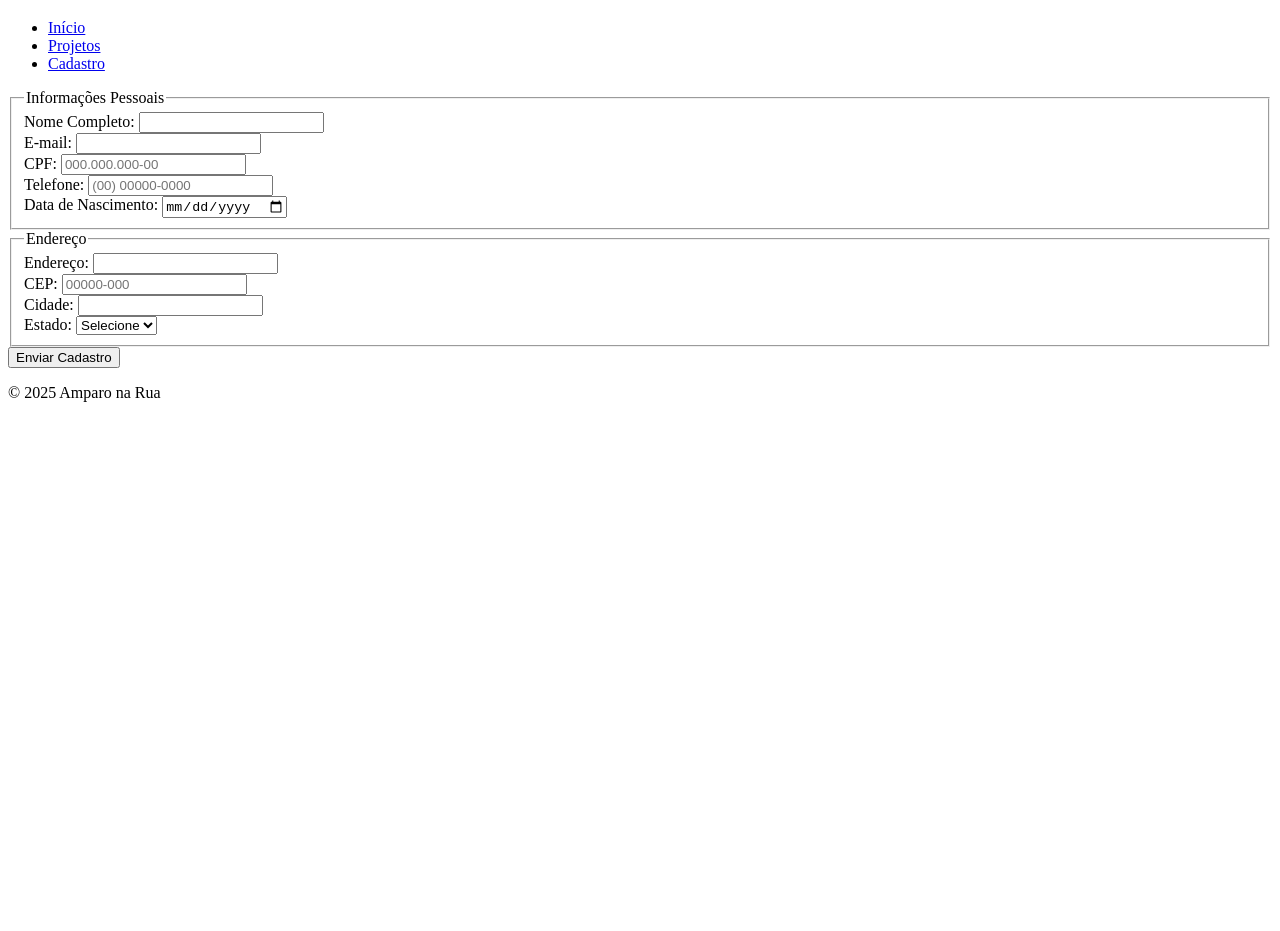
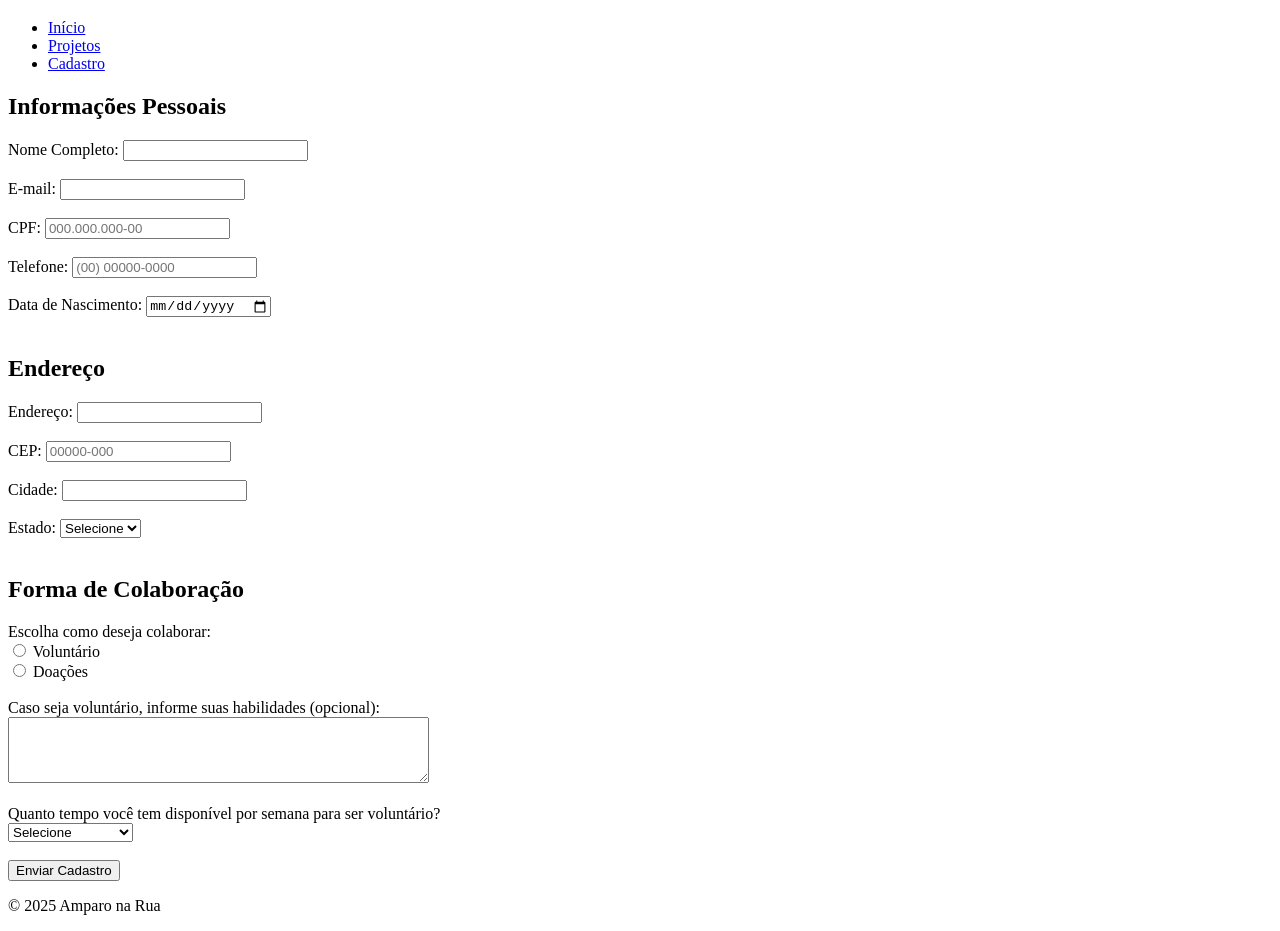
Before and after one commit to Airton1975/amparo-na-rua, a plain HTML site: page cadastro.html in a window 1280 px wide. Shown: the part 61-992 px from the top of the page. Before the commit the page ends 800 px from the top, so only its background shows below. Drawn offline with Linux system fonts and the light colour scheme.

Commit message:
Atualizei o projeto Amparo na Rua com melhorias na página inicial

```diff
--- a/cadastro.html
+++ b/cadastro.html
@@ -2,12 +2,13 @@
 <html lang="pt-BR">
 <head>
   <meta charset="UTF-8">
-  <title>Amparo na Rua - Cadastro de Voluntários e Doadores</title>
+  <meta name="viewport" content="width=device-width, initial-scale=1.0">
+  <title>Cadastro de Voluntários e Doadores - Amparo na Rua</title>
 </head>
 <body>
 
+  <header>
     <h1>Cadastro de Voluntários e Doadores</h1>
-
     <nav>
       <ul>
         <li><a href="index.html">Início</a></li>
@@ -15,38 +16,38 @@
         <li><a href="cadastro.html">Cadastro</a></li>
       </ul>
     </nav>
+  </header>
 
-  <form>
-    <fieldset>
-      <legend>Informações Pessoais</legend>
-
+  <main>
+    <section>
+      <h2>Informações Pessoais</h2>
+      <form action="processar_cadastro.php" method="POST">
         <label for="nome">Nome Completo:</label>
-      <input type="text" id="nome" name="nome" required><br>
+        <input type="text" id="nome" name="nome" required><br><br>
 
         <label for="email">E-mail:</label>
-      <input type="email" id="email" name="email" required><br>
+        <input type="email" id="email" name="email" required><br><br>
 
         <label for="cpf">CPF:</label>
-      <input type="text" id="cpf" name="cpf" pattern="\d{3}\.\d{3}\.\d{3}-\d{2}" placeholder="000.000.000-00" required><br>
+        <input type="text" id="cpf" name="cpf" pattern="\d{3}\.\d{3}\.\d{3}-\d{2}" placeholder="000.000.000-00" required><br><br>
 
         <label for="telefone">Telefone:</label>
-      <input type="tel" id="telefone" name="telefone" pattern="\(\d{2}\) \d{4,5}-\d{4}" placeholder="(00) 00000-0000" required><br>
+        <input type="tel" id="telefone" name="telefone" pattern="\(\d{2}\) \d{4,5}-\d{4}" placeholder="(00) 00000-0000" required><br><br>
 
         <label for="nascimento">Data de Nascimento:</label>
-      <input type="date" id="nascimento" name="nascimento" required><br>
-    </fieldset>
+        <input type="date" id="nascimento" name="nascimento" required><br><br>
+    </section>
 
-    <fieldset>
-      <legend>Endereço</legend>
-
+    <section>
+      <h2>Endereço</h2>
         <label for="endereco">Endereço:</label>
-      <input type="text" id="endereco" name="endereco" required><br>
+        <input type="text" id="endereco" name="endereco" required><br><br>
 
         <label for="cep">CEP:</label>
-      <input type="text" id="cep" name="cep" pattern="\d{5}-\d{3}" placeholder="00000-000" required><br>
+        <input type="text" id="cep" name="cep" pattern="\d{5}-\d{3}" placeholder="00000-000" required><br><br>
 
         <label for="cidade">Cidade:</label>
-      <input type="text" id="cidade" name="cidade" required><br>
+        <input type="text" id="cidade" name="cidade" required><br><br>
 
         <label for="estado">Estado:</label>
         <select id="estado" name="estado" required>
@@ -55,12 +56,37 @@
           <option value="RJ">RJ</option>
           <option value="MG">MG</option>
           <option value="ES">ES</option>
-        <!-- adicione os outros estados conforme desejar -->
-      </select>
-    </fieldset>
+          <!-- Adicione os outros estados conforme necessário -->
+        </select><br><br>
+    </section>
+
+    <section>
+      <h2>Forma de Colaboração</h2>
+        <label for="tipo_colaboracao">Escolha como deseja colaborar:</label><br>
+        <input type="radio" id="voluntario" name="tipo_colaboracao" value="voluntario">
+        <label for="voluntario">Voluntário</label><br>
+
+        <input type="radio" id="doacao" name="tipo_colaboracao" value="doacao">
+        <label for="doacao">Doações</label><br><br>
+
+        <label for="habilidades">Caso seja voluntário, informe suas habilidades (opcional):</label><br>
+        <textarea id="habilidades" name="habilidades" rows="4" cols="50"></textarea><br><br>
+
+        <label for="tempo_disponivel">Quanto tempo você tem disponível por semana para ser voluntário?</label><br>
+        <select id="tempo_disponivel" name="tempo_disponivel" required>
+          <option value="">Selecione</option>
+          <option value="menos_de_1h">Menos de 1 hora</option>
+          <option value="1_3h">1 a 3 horas</option>
+          <option value="3_5h">3 a 5 horas</option>
+          <option value="5_10h">5 a 10 horas</option>
+          <option value="mais_de_10h">Mais de 10 horas</option>
+        </select><br><br>
 
         <button type="submit">Enviar Cadastro</button>
+    </section>
   </form>
+
+  </main>
 
   <footer>
     <p>&copy; 2025 Amparo na Rua</p>
```
Also changed, not shown: projetos.html (+29 -6 lines), 1 other file. Lines whose indentation alone changed are shown as unchanged.
